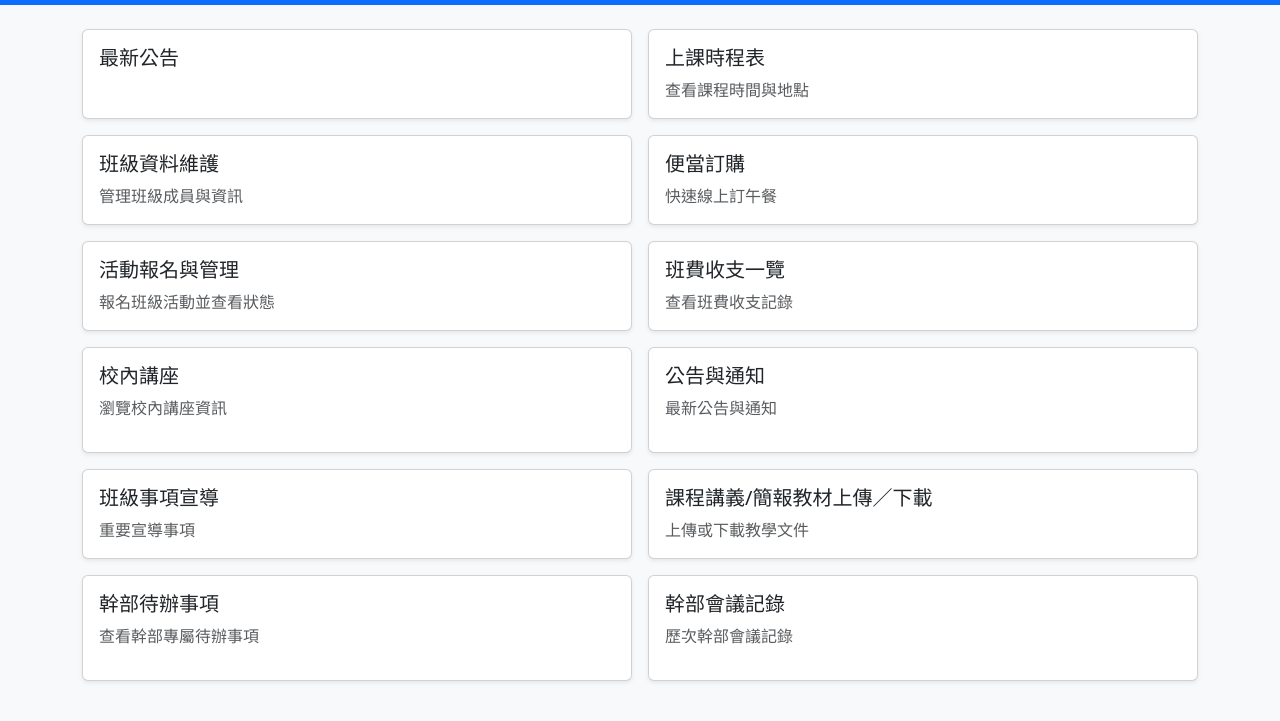
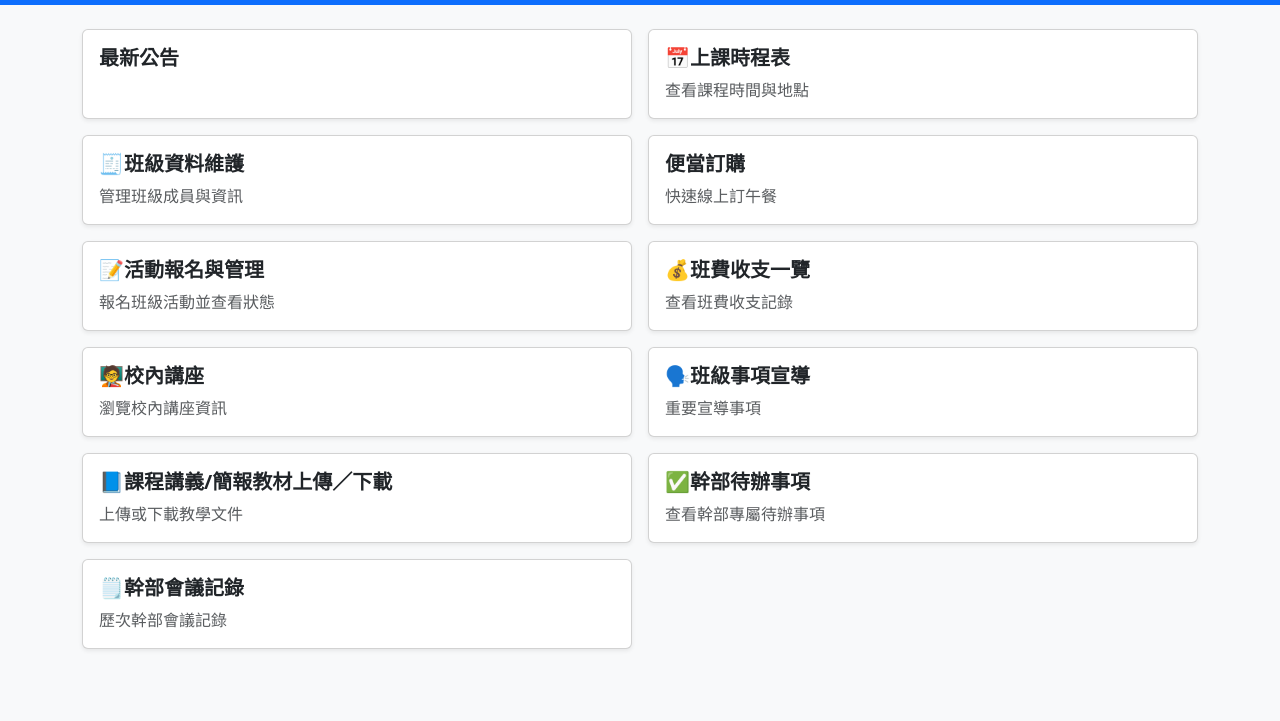
Before and after one commit to pp039773/NTHU_E27, a plain HTML site: page index.html in a window 1280 px wide. Shown: the part 51-772 px from the top of the page. Drawn offline with nearby package versions, Linux system fonts and the light colour scheme.

Commit message:
更新index.html 及 json

```diff
--- a/data/menulist.json
+++ b/data/menulist.json
@@ -1,13 +1,12 @@
 [
-  { "title": "上課時程表",           "desc": "查看課程時間與地點",       "link": "schedule.html",               "newWindow": false },
-  { "title": "班級資料維護",         "desc": "管理班級成員與資訊",       "link": "class-data.html",             "newWindow": false },
+  { "title": "📅上課時程表",           "desc": "查看課程時間與地點",       "link": "schedule.html",               "newWindow": false },
+  { "title": "🧾班級資料維護",         "desc": "管理班級成員與資訊",       "link": "class-data.html",             "newWindow": false },
   { "title": "便當訂購",             "desc": "快速線上訂午餐",           "link": "https://docs.google.com/…",   "newWindow": true  },
-  { "title": "活動報名與管理",       "desc": "報名班級活動並查看狀態",   "link": "events.html",                 "newWindow": false },
-  { "title": "班費收支一覽",         "desc": "查看班費收支記錄",         "link": "finance.html",                "newWindow": false },
-  { "title": "校內講座",             "desc": "瀏覽校內講座資訊",         "link": "",                           "newWindow": false },
-  { "title": "公告與通知",           "desc": "最新公告與通知",           "link": "",                           "newWindow": false },
-  { "title": "班級事項宣導",         "desc": "重要宣導事項",             "link": "announcements.html",          "newWindow": false },
-  { "title": "課程講義/簡報教材上傳／下載", "desc": "上傳或下載教學文件",    "link": "materials.html",              "newWindow": false },
-  { "title": "幹部待辦事項",         "desc": "查看幹部專屬待辦事項",     "link": "tasks.html",                  "newWindow": false },
-  { "title": "幹部會議記錄",         "desc": "歷次幹部會議記錄",         "link": "",                           "newWindow": false }
+  { "title": "📝活動報名與管理",       "desc": "報名班級活動並查看狀態",   "link": "events.html",                 "newWindow": false },
+  { "title": "💰班費收支一覽",         "desc": "查看班費收支記錄",         "link": "finance.html",                "newWindow": false },
+  { "title": "🧑‍🏫校內講座",             "desc": "瀏覽校內講座資訊",         "link": "",                           "newWindow": false },
+  { "title": "🗣️班級事項宣導",         "desc": "重要宣導事項",             "link": "announcements.html",          "newWindow": false },
+  { "title": "📘課程講義/簡報教材上傳／下載", "desc": "上傳或下載教學文件",    "link": "materials.html",              "newWindow": false },
+  { "title": "✅幹部待辦事項",         "desc": "查看幹部專屬待辦事項",     "link": "tasks.html",                  "newWindow": false },
+  { "title": "🗒️幹部會議記錄",         "desc": "歷次幹部會議記錄",         "link": "",                           "newWindow": false }
 ]
--- a/index.html
+++ b/index.html
@@ -13,32 +13,20 @@
 
   <!-- 主視覺色彩與自訂樣式 -->
   <style>
-    :root {
-      --bs-primary: #6D297C;
-    }
+    :root { --bs-primary: #6D297C; }
     body { background-color: #f8f9fa; }
-    .feature-card:hover {
-      transform: translateY(-4px);
-      transition: 0.2s;
-    }
+    .feature-card:hover { transform: translateY(-4px); transition: 0.2s; }
     .card-body { cursor: pointer; }
+    /* 卡片標題字重加粗 */
+    .card-title { font-weight: 700; }
   </style>
 </head>
-
 <body>
   <!-- 導覽列 -->
   <nav class="navbar navbar-expand-lg navbar-dark bg-primary">
     <div class="container-fluid">
       <a class="navbar-brand" href="#">NTHU E27班務系統</a>
-      <button
-        class="navbar-toggler"
-        type="button"
-        data-bs-toggle="collapse"
-        data-bs-target="#navbarNav"
-        aria-controls="navbarNav"
-        aria-expanded="false"
-        aria-label="切換導覽"
-      >
+      <button class="navbar-toggler" type="button" data-bs-toggle="collapse" data-bs-target="#navbarNav" aria-controls="#navbarNav" aria-expanded="false" aria-label="切換導覽">
         <span class="navbar-toggler-icon"></span>
       </button>
       <div class="collapse navbar-collapse" id="navbarNav"></div>
@@ -57,91 +45,72 @@
   <script>
     document.addEventListener('DOMContentLoaded', () => {
       const container = document.getElementById('feature-list');
-
-      // 通用建立卡片函式
       function createCard({ title, desc, link, newWindow, onLoad }) {
-        const col = document.createElement('div');
-        col.className = 'col-12 col-md-6';
+        const col = document.createElement('div'); col.className = 'col-12 col-md-6';
         if (onLoad) {
-          const card = document.createElement('div');
-          card.className = 'card feature-card h-100 shadow-sm';
-          const body = document.createElement('div');
-          body.className = 'card-body';
+          const card = document.createElement('div'); card.className = 'card feature-card h-100 shadow-sm';
+          const body = document.createElement('div'); body.className = 'card-body';
           const h5 = document.createElement('h5'); h5.className = 'card-title'; h5.textContent = title;
           const p = document.createElement('p'); p.className = 'card-text text-muted'; if(desc) p.textContent = desc;
-          const contentDiv = document.createElement('div');
-          contentDiv.className = 'mt-3'; contentDiv.style.display = 'none';
-          body.append(h5, p, contentDiv);
-          card.appendChild(body);
+          const contentDiv = document.createElement('div'); contentDiv.className = 'mt-3'; contentDiv.style.display = 'none';
+          body.append(h5, p, contentDiv); card.appendChild(body);
+          // 卡片點擊事件只在此處觸發展開/收合
           card.addEventListener('click', () => {
-            if (!contentDiv.dataset.loaded) {
-              onLoad(contentDiv);
-              contentDiv.dataset.loaded = 'true';
-            }
+            if (!contentDiv.dataset.loaded) { onLoad(contentDiv); contentDiv.dataset.loaded = 'true'; }
             contentDiv.style.display = contentDiv.style.display === 'none' ? 'block' : 'none';
           });
           col.appendChild(card);
         } else {
           const a = document.createElement('a');
-          a.href = link; a.className = 'text-decoration-none';
-          if (newWindow) a.target = '_blank';
-          const card = document.createElement('div');
-          card.className = 'card feature-card h-100 shadow-sm';
-          const body = document.createElement('div');
-          body.className = 'card-body';
+          a.href = link; a.className = 'text-decoration-none'; if (newWindow) a.target = '_blank';
+          const card = document.createElement('div'); card.className = 'card feature-card h-100 shadow-sm';
+          const body = document.createElement('div'); body.className = 'card-body';
           const h5 = document.createElement('h5'); h5.className = 'card-title'; h5.textContent = title;
           const p = document.createElement('p'); p.className = 'card-text text-muted'; p.textContent = desc;
-          body.append(h5, p);
-          card.appendChild(body);
-          a.appendChild(card);
-          col.appendChild(a);
+          body.append(h5, p); card.appendChild(body); a.appendChild(card); col.appendChild(a);
         }
         container.appendChild(col);
       }
-
-      // 載入選單 JSON
-      fetch('data/menulist.json')
-        .then(r => r.json())
-        .then(menus => {
+      // 載入選單
+      fetch('data/menulist.json').then(r => r.json()).then(menus => {
         // 最新公告
-          createCard({
-            title: '最新公告', onLoad: el => {
+        createCard({ title: '最新公告', onLoad: el => {
           el.textContent = '載入中…';
-              fetch('data/announcements.json').then(r => r.json()).then(data => {
-                el.innerHTML = data.map(i =>
+          fetch('data/announcements.json').then(r=>r.json()).then(data=>{
+            el.innerHTML = data.map(i=>
               `<div class="mb-3"><h6>${i.title}</h6><small class="text-secondary">📅 ${i.date}</small><p>${i.content}</p></div>`
             ).join('');
           });
-            }
-          });
-
+        }});
         menus.forEach(item => {
-            if (item.title === '校內講座') {
-              createCard({
-                title: item.title, desc: item.desc, onLoad: el => {
+          if (item.title === '上課時程表') {
+            createCard({ title: item.title, onLoad: el => {
+              el.innerHTML = `
+                <div class="mb-2"><a href="https://calendar.google.com/calendar/u/0?cid=M2ExZTcxZGE4Mjc1ZDM3YzcxODJiMWZhOGRmOGVmZDc5ZjM5OTJiYjliNDZhYzEyODIxNDU1ZTI1ZjAwYWJhYUBncm91cC5jYWxlbmRhci5nb29nbGUuY29t" target="_blank" onclick="event.stopPropagation()">E27專用Google Calendar</a></div>
+                <div class="mb-2"><a href="#" onclick="event.stopPropagation(); alert('教材準備中，請稍後...')">如何匯入我的Google Calendar</a></div>
+                <div class="mb-2"><a href="#" onclick="event.stopPropagation(); alert('教材準備中，請稍後...')">如何匯入我的Outlook</a></div>
+              `;
+            }});
+          } else if (item.title === '校內講座') {
+            createCard({ title: item.title, desc: item.desc, onLoad: el => {
               el.textContent = '載入中…';
-                  fetch('data/campuslecture.json').then(r => r.json()).then(list => {
-                    el.innerHTML = list.map(l =>
-                      `<div class="mb-2"><a href="${l.link}" target="_blank">${l.title}</a><br>主講人: ${l.speaker}<br>日期: ${l.date}</div>`
+              fetch('data/campuslecture.json').then(r=>r.json()).then(list=>{
+                el.innerHTML = list.map(l=>
+                  `<div class="mb-2"><a href="${l.link}" target="_blank" onclick="event.stopPropagation()">${l.title}</a><br>主講人: ${l.speaker}<br>日期: ${l.date}</div>`
                 ).join('');
               });
-                }
-              });
+            }});
           } else if (item.title === '幹部會議記錄') {
-              createCard({
-                title: item.title, desc: item.desc, onLoad: el => {
+            createCard({ title: item.title, desc: item.desc, onLoad: el => {
               el.textContent = '載入中…';
-                  fetch('data/meetingminutes.json').then(r => r.json()).then(list => {
-                    el.innerHTML = list.map(m =>
-                      `<div class="mb-2"><a href="${m.link}" target="_blank">● ${m.date}</a></div>`
+              fetch('data/meetingminutes.json').then(r=>r.json()).then(list=>{
+                el.innerHTML = list.map(m=>
+                  `<div class="mb-2"><a href="${m.link}" target="_blank" onclick="event.stopPropagation()">● ${m.date}</a></div>`
                 ).join('');
               });
-                }
-              });
+            }});
           } else {
-              createCard({
-                title: item.title, desc: item.desc, link: item.link, newWindow: item.newWindow
-              });
+            createCard({ title: item.title, desc: item.desc, link: item.link, newWindow: item.newWindow });
           }
         });
       });
```
Lines whose indentation alone changed are shown as unchanged.
